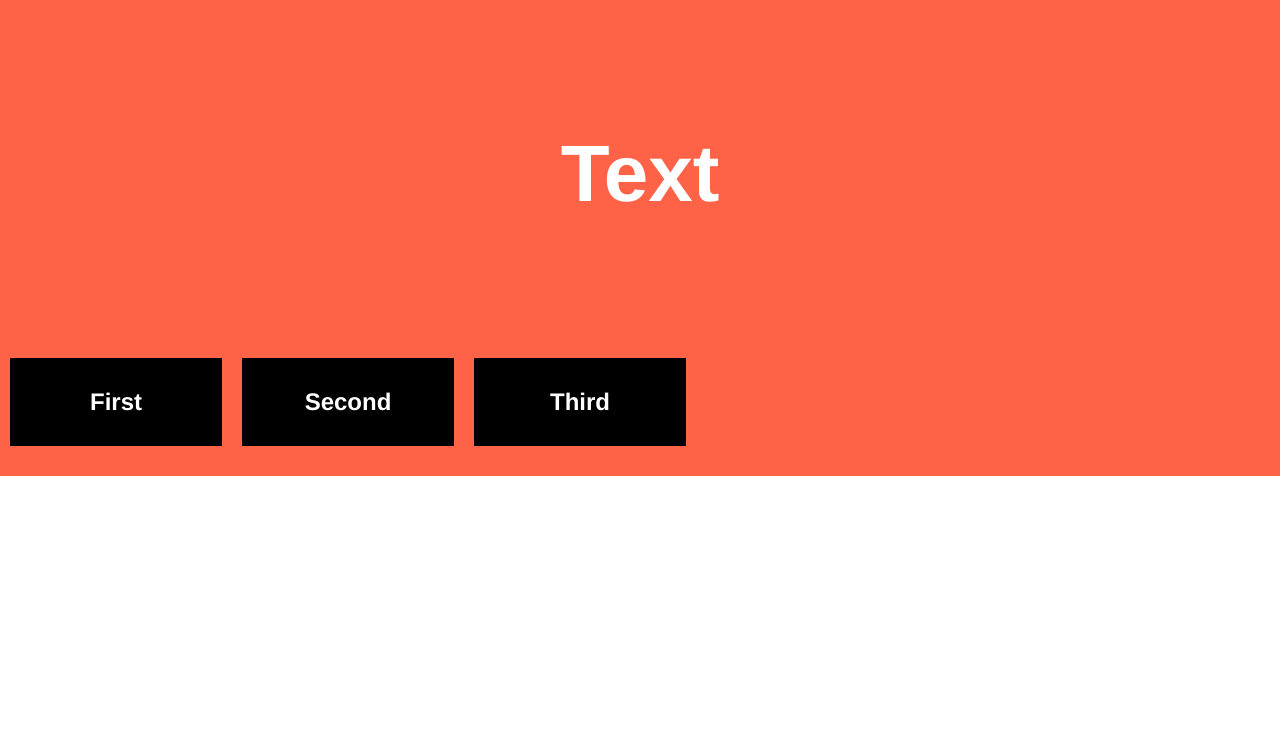
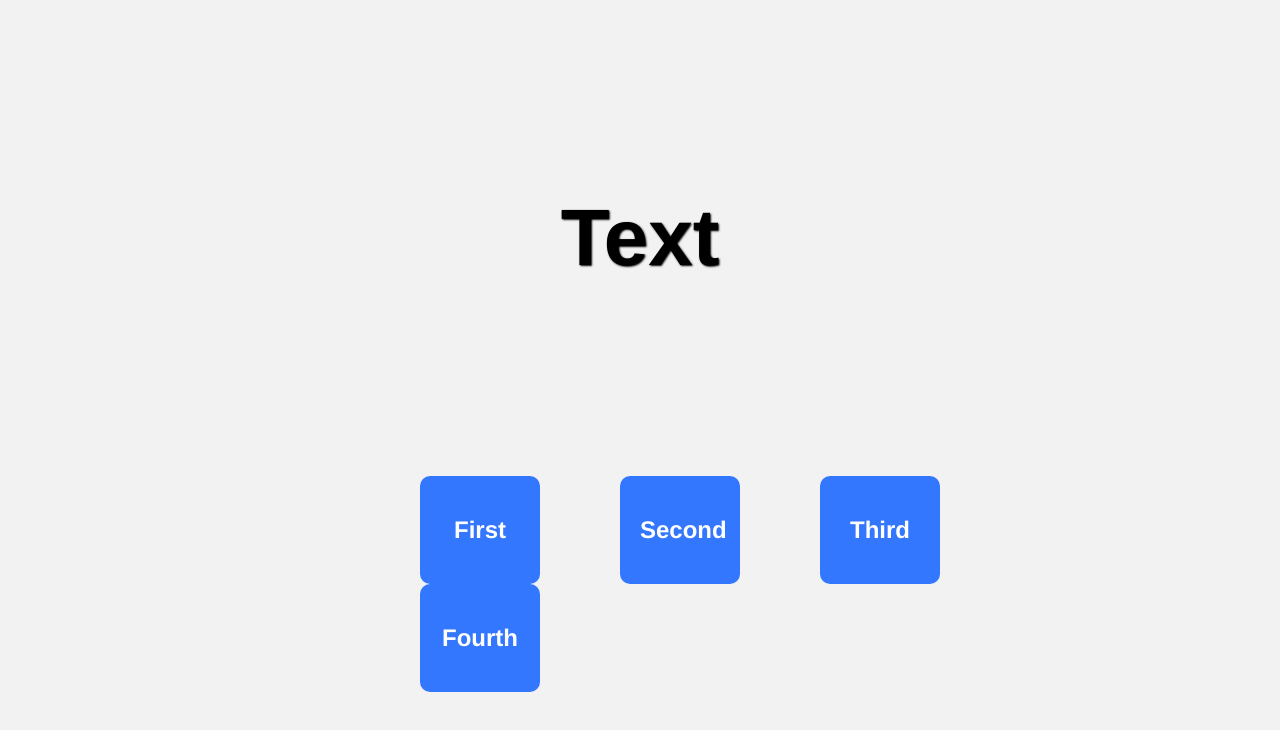
Before and after one commit to stephpla/expanding-nodes, a plain HTML site: page index.html in a window 1280 px wide. Drawn offline with Linux system fonts and the light colour scheme.

Commit message:
Layout not perfect, but good enough to start scripting

```diff
--- a/index.html
+++ b/index.html
@@ -12,6 +12,7 @@
     <header>
       <h1>Text</h1>
     </header>
+    <div class="nodes-area group">
       <div class="first node">
         <h2>First</h2>
       </div>
@@ -19,8 +20,13 @@
         <h2>Second</h2>
       </div>
       <div class="third node">
-      <h2>Third </h2>
+        <h2>Third</h2>
       </div>
+      <div class="fourth node">
+        <h2>Fourth</h2>
+      </div>
+    </div>
+
 
 
 
--- a/styles.css
+++ b/styles.css
@@ -1,41 +1,62 @@
+/* General styles ------------------ */
+
+* {
+  box-sizing: border-box;
+}
+
 body {
   margin: 0;
+  /* background-color: #f2f2f2; */
+  background-color: #f2f2f2;
+  font-family: Helvetica, sans-serif;
+  color: white;
+
 }
 
 
+h1 {
+  text-align: center;
+  font-size: 5em;
+  margin: 0;
+  padding-top: 15%;
+  padding-bottom: 15%;
+  color: black;
+  text-shadow: 1px 1px 2px black;
+  /* border: 1px solid #1a66ff; */
+}
 
-.page-content {
-  /* styles to make it 100% width and a color, change to a picture once everything is a little more fleshed out */
-  background-color: tomato;
-  font-family: Helvetica, sans-serif;
+.node {
+  background-color: #3377ff;
   color: white;
-  padding-bottom: 20px;
+  width: 120px;
+  text-align: center;
+  padding: 20px;
+  margin-right: 80px;
+  /* border: 3px solid red; */
+  border-radius: 10px;
+
+
+}
+/* Layout styles ------------------ */
+.nodes-area {
+  width: 75%;
+  padding-left: 100px;
+  padding-right: 100px;
+  margin-left: 25%;
+  margin-right: auto;
+  /* border: 3px solid red; */
+
 
 }
 
-h1 {
-  /* styles to make the text big, different font, centred and with a large amount of padding */
-  text-align: center;
+/* Floated Columns ------------------ */
 
-  font-size: 5em;
-  margin: 0;
-  padding-top: 10%;
-  padding-bottom: 10%;
+ .first {
+  float: left;
 }
 
 
-
-.node {
-  /* styles to make them inside  rectagles with rounded corners, give the rectangles a color and make the font white or something */
-  /* padding: 50px; */
-  background-color: black;
-  width: 15%;
-  text-align: center;
-  padding: 10px;
-  margin: 10px;
-}
-
-.first {
+ .second {
   float: left;
 }
 
@@ -43,10 +64,16 @@ h1 {
  float: left;
 }
 
-.second {
+.fourth {
  float: left;
 }
 
+
+
+
+
+
+/* Float clearfix ------------------ */
 .group:after {
   content:"";
   display: table;
```
Lines whose indentation alone changed are shown as unchanged.
